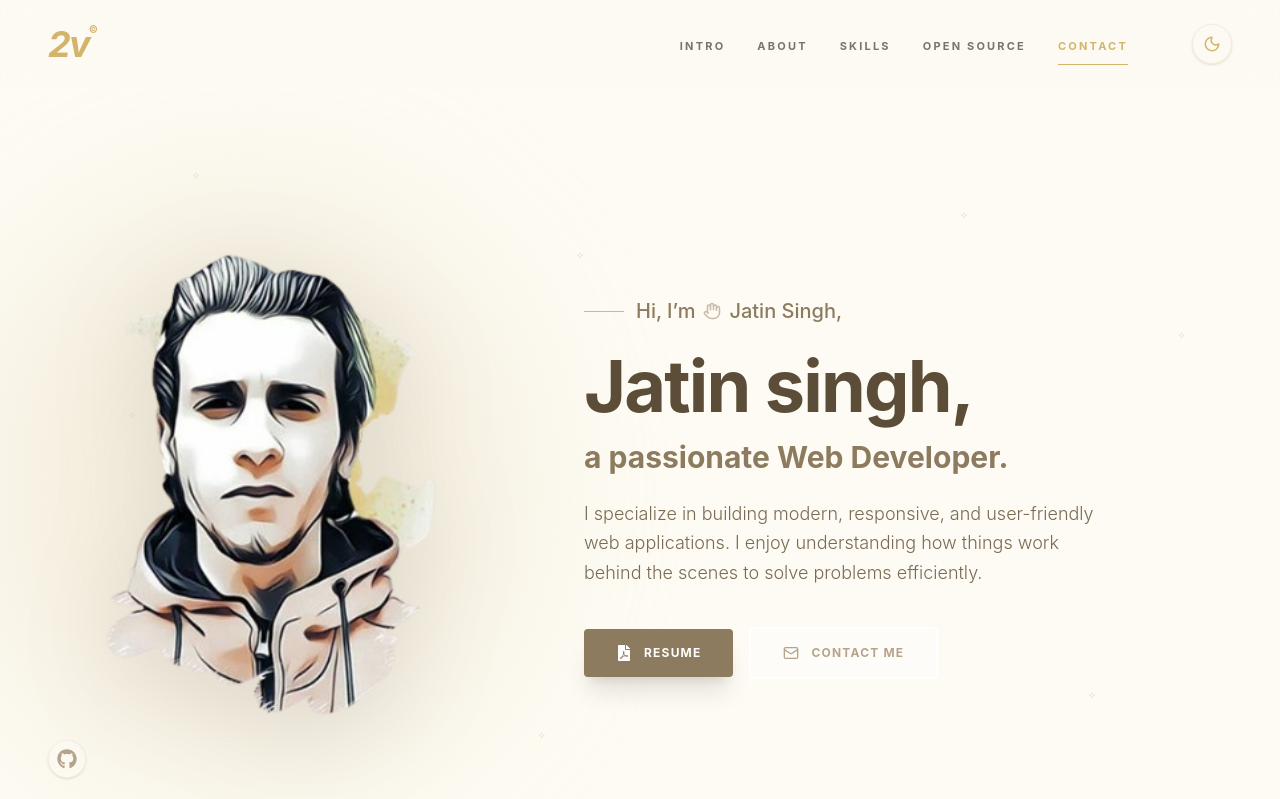
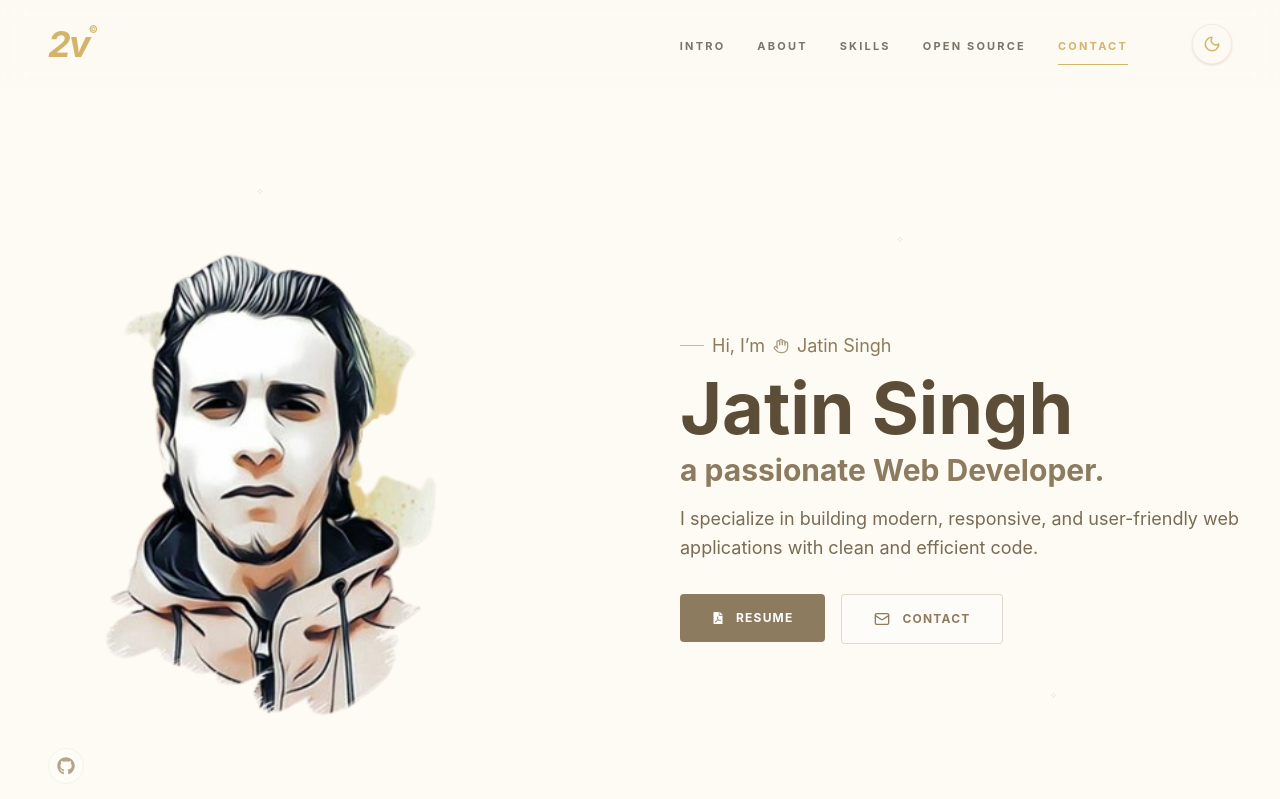
Before and after one commit to shivanshu2025/2vportfolio, a React (Vite) app: page / in a window 1280 px wide. Shown: the top 799 px of the page. Built offline with nearby package versions, Linux system fonts and the light colour scheme.

Commit message:
all update

```diff
--- a/src/components/Home/HeroSection.jsx
+++ b/src/components/Home/HeroSection.jsx
@@ -5,129 +5,125 @@ import { Hand, MousePointer2, Mail } from 'lucide-react';
 
 const HeroSection = () => {
     const stars = [
-        { top: '10%', left: '15%' }, { top: '20%', left: '45%' },
-        { top: '15%', left: '75%' }, { top: '40%', left: '10%' },
-        { top: '65%', left: '18%' }, { top: '80%', left: '42%' },
-        { top: '75%', left: '85%' }, { top: '30%', left: '92%' },
+        { top: '12%', left: '20%' },
+        { top: '18%', left: '70%' },
+        { top: '55%', left: '12%' },
+        { top: '75%', left: '82%' },
     ];
 
     return (
-        <div id="intro" className="relative min-h-screen w-full bg-[#FDFBF3] flex items-center justify-center p-6 overflow-hidden selection:bg-[#8D7B5F] selection:text-white">
-
-            {/* Decorative Background Stars - Hidden on very small screens to reduce clutter */}
+        <div
+            id="intro"
+            className="relative min-h-screen w-full bg-[#FDFBF3] flex items-center justify-center px-4 md:px-6 overflow-hidden"
+        >
+            {/* Stars – reduced on mobile */}
             {stars.map((pos, i) => (
-                <span key={i} className="absolute text-[#B5A48B] text-[10px] opacity-40 hidden sm:block" style={pos}>✧</span>
+                <span
+                    key={i}
+                    className="absolute text-[#B5A48B] text-[10px] opacity-30 hidden sm:block"
+                    style={pos}
+                >
+                    ✧
+                </span>
             ))}
 
-            {/* Social Sidebar - Moved to bottom on mobile or kept as is if you prefer the floating look */}
-            <div className="absolute left-4 md:left-12 bottom-12 flex flex-col gap-6 text-[#B5A48B] z-30">
+            {/* Social Icons – bottom center on mobile */}
+            <div className="absolute bottom-6 left-1/2 -translate-x-1/2 md:left-12 md:translate-x-0 md:bottom-12 flex gap-5 md:flex-col text-[#B5A48B] z-30">
                 <motion.a
                     href="https://github.com/shivanshu2025"
                     target="_blank"
                     rel="noopener noreferrer"
-                    whileHover={{ y: -5, color: '#8D7B5F' }}
-                    className="transition-colors p-2 bg-white/20 rounded-full backdrop-blur-sm border border-[#B5A48B]/10 shadow-sm"
+                    whileHover={{ y: -4, color: '#8D7B5F' }}
+                    className="p-2 bg-white/30 rounded-full backdrop-blur-sm border border-[#B5A48B]/10"
                 >
-                    <FaGithub size={20} />
+                    <FaGithub size={18} />
                 </motion.a>
                 <motion.a
                     href="https://linkedin.com"
                     target="_blank"
                     rel="noopener noreferrer"
-                    whileHover={{ y: -5, color: '#8D7B5F' }}
-                    className="transition-colors p-2 bg-white/20 rounded-full backdrop-blur-sm border border-[#B5A48B]/10 shadow-sm"
+                    whileHover={{ y: -4, color: '#8D7B5F' }}
+                    className="p-2 bg-white/30 rounded-full backdrop-blur-sm border border-[#B5A48B]/10"
                 >
-                    <FaLinkedin size={20} />
+                    <FaLinkedin size={18} />
                 </motion.a>
             </div>
 
-            {/* Main Content: Changed flex-col (mobile) to flex-row (desktop) */}
-            <div className="max-w-7xl w-full flex flex-col md:flex-row items-center justify-center md:justify-between gap-10 md:gap-12 mt-10 md:mt-0">
-
-                {/* Profile Illustration Area */}
+            {/* Main Content */}
+            <div className="max-w-7xl w-full flex flex-col md:flex-row items-center md:justify-between gap-10 md:gap-12">
+                {/* Image */}
                 <motion.div
                     initial={{ opacity: 0, scale: 0.9 }}
                     animate={{ opacity: 1, scale: 1 }}
                     transition={{ duration: 0.8 }}
-                    className="relative group order-1 md:order-none"
+                    className="relative"
                 >
-                    {/* Responsive Glow Size */}
-                    <div className="absolute top-1/2 left-1/2 -translate-x-1/2 -translate-y-1/2 w-[100%] h-[100%] md:w-[120%] md:h-[120%] bg-[#E9DCC0] rounded-full blur-[60px] md:blur-[80px] opacity-40 group-hover:opacity-60 transition-opacity duration-700" />
-
                     <motion.img
-                        src="./public/img/pic-removebg-preview.png"
-                        alt="jatin singh"
-                        className="relative z-10 w-48 sm:w-64 md:w-[400px] lg:w-[450px] drop-shadow-[0_20px_50px_rgba(0,0,0,0.1)]"
-                        whileHover={{ y: -10, rotate: -1 }}
-                        transition={{ type: "spring", stiffness: 100 }}
+                        src="/img/pic-removebg-preview.png"
+                        alt="Jatin Singh"
+                        className="relative z-10 w-44 sm:w-56 md:w-[400px] lg:w-[450px]"
+                        whileHover={{ y: -8, rotate: -1 }}
                     />
                 </motion.div>
 
-                {/* Text Area */}
-                <div className="flex-1 max-w-2xl z-20 text-center md:text-left">
+                {/* Text */}
+                <div className="flex-1 max-w-xl text-center md:text-left">
                     <motion.div
-                        initial={{ opacity: 0, x: 20 }}
-                        animate={{ opacity: 1, x: 0 }}
-                        transition={{ duration: 0.8, delay: 0.2 }}
+                        initial={{ opacity: 0, y: 20 }}
+                        animate={{ opacity: 1, y: 0 }}
+                        transition={{ duration: 0.8 }}
                     >
-                        <div className="flex items-center justify-center md:justify-start gap-3 text-[#8D7B5F] text-lg md:text-xl font-medium mb-4">
-                            <span className="w-6 md:w-10 h-[1px] bg-[#8D7B5F]/50" />
-                            <p className="flex items-center gap-2">
-                                Hi, I’m <Hand size={18} className="text-[#B5A48B] animate-pulse" /> Jatin Singh,
+                        <div className="flex items-center justify-center md:justify-start gap-2 text-[#8D7B5F] mb-3">
+                            <span className="w-6 h-[1px] bg-[#8D7B5F]/50" />
+                            <p className="flex items-center gap-2 text-sm md:text-lg">
+                                Hi, I’m <Hand size={16} className="animate-pulse" /> Jatin Singh
                             </p>
                         </div>
 
-                        <h1 className="text-4xl sm:text-5xl md:text-7xl font-bold text-[#5C4D38] leading-tight mb-2 tracking-tight">
-                            Jatin singh,
+                        <h1 className="text-3xl sm:text-4xl md:text-7xl font-bold text-[#5C4D38] mb-2">
+                            Jatin Singh
                         </h1>
 
-                        <h2 className="text-xl md:text-3xl font-bold text-[#8D7B5F] mb-6">
+                        <h2 className="text-lg md:text-3xl font-bold text-[#8D7B5F] mb-4">
                             a passionate Web Developer.
                         </h2>
 
-                        <p className="text-[#7A6B54] text-base md:text-lg leading-relaxed max-w-lg mb-10 font-light mx-auto md:mx-0">
-                            I specialize in building modern, responsive, and user-friendly web applications.
-                            I enjoy understanding how things work behind the scenes to solve problems efficiently.
+                        <p className="text-[#7A6B54] text-sm md:text-lg leading-relaxed mb-8 mx-auto md:mx-0">
+                            I specialize in building modern, responsive, and user-friendly web
+                            applications with clean and efficient code.
                         </p>
 
-                        {/* Buttons with Icons - Centered on mobile */}
-                        <div className="flex flex-col sm:flex-row flex-wrap items-center justify-center md:justify-start gap-4">
+                        {/* Buttons */}
+                        <div className="flex flex-col sm:flex-row items-center md:items-start gap-4">
                             <motion.a
-                                href="./public/resume.pdf"
+                                href="/resume.pdf"
                                 download
-                                whileHover={{ scale: 1.02, backgroundColor: '#7A6B54' }}
-                                whileTap={{ scale: 0.98 }}
-                                className="w-full sm:w-auto flex items-center justify-center gap-3 bg-[#8D7B5F] text-white px-8 py-4 rounded-sm shadow-xl font-bold tracking-widest text-xs"
+                                whileHover={{ scale: 1.03 }}
+                                whileTap={{ scale: 0.97 }}
+                                className="w-full sm:w-auto flex items-center justify-center gap-3 bg-[#8D7B5F] text-white px-8 py-4 rounded-sm font-bold tracking-widest text-xs"
                             >
-                                <FaFilePdf className="text-base" /> RESUME
+                                <FaFilePdf /> RESUME
                             </motion.a>
 
                             <motion.button
-                                whileHover={{ scale: 1.02, borderColor: '#8D7B5F', color: '#8D7B5F' }}
-                                whileTap={{ scale: 0.98 }}
-                                className="w-full sm:w-auto flex items-center justify-center gap-3 border-2 border-white bg-white/40 backdrop-blur-sm text-[#B5A48B] px-8 py-4 rounded-sm font-bold tracking-widest text-xs transition-colors"
+                                whileHover={{ scale: 1.03 }}
+                                whileTap={{ scale: 0.97 }}
+                                className="w-full sm:w-auto flex items-center justify-center gap-3 border border-[#B5A48B]/40 bg-white/40 px-8 py-4 rounded-sm text-[#8D7B5F] font-bold tracking-widest text-xs"
                             >
-                                <Mail size={16} /> CONTACT ME
+                                <Mail size={16} /> CONTACT
                             </motion.button>
                         </div>
                     </motion.div>
                 </div>
             </div>
 
-            {/* Language Switcher - Hidden or adjusted for mobile */}
-            <div className="absolute top-6 right-6 md:top-auto md:bottom-10 md:right-10 flex flex-row md:flex-col border border-[#B5A48B]/30 overflow-hidden rounded-sm z-30">
-                <button className="bg-[#8D7B5F] text-white px-3 py-1 text-[10px] font-black tracking-tighter">EN</button>
-                <button className="text-[#B5A48B] px-3 py-1 text-[10px] font-black tracking-tighter hover:bg-[#E9DCC0] bg-white md:bg-transparent transition-colors">FR</button>
-            </div>
-
             {/* Scroll Indicator */}
             <motion.div
                 animate={{ y: [0, 8, 0] }}
-                transition={{ repeat: Infinity, duration: 2, ease: "easeInOut" }}
-                className="absolute bottom-4 left-1/2 -translate-x-1/2 flex flex-col items-center gap-2 opacity-40"
+                transition={{ repeat: Infinity, duration: 2 }}
+                className="absolute bottom-16 md:bottom-4 left-1/2 -translate-x-1/2 opacity-40"
             >
                 <MousePointer2 size={18} className="text-[#8D7B5F]" />
-                <div className="w-[1px] h-6 md:h-8 bg-gradient-to-b from-[#8D7B5F] to-transparent" />
             </motion.div>
         </div>
     );
```
